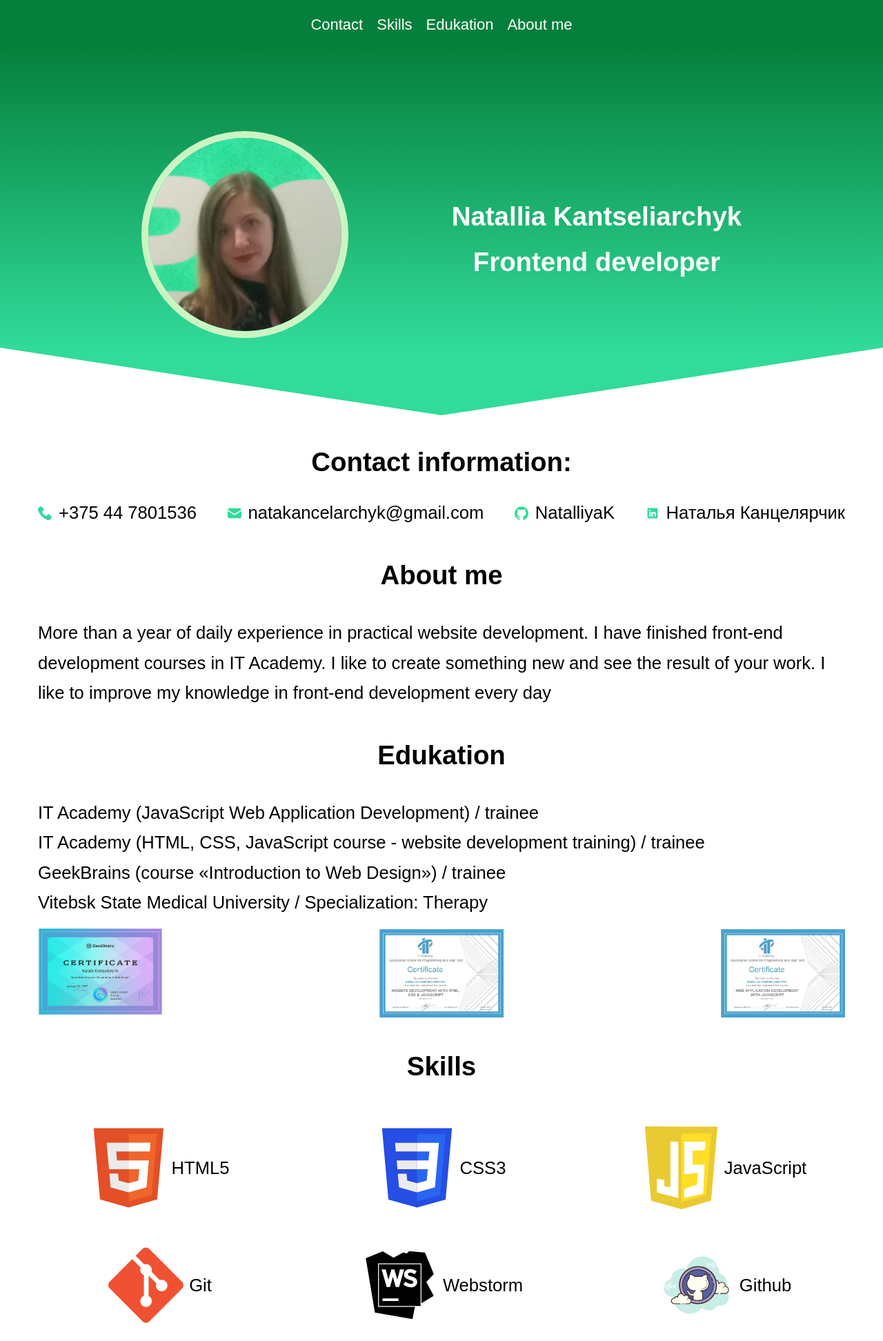
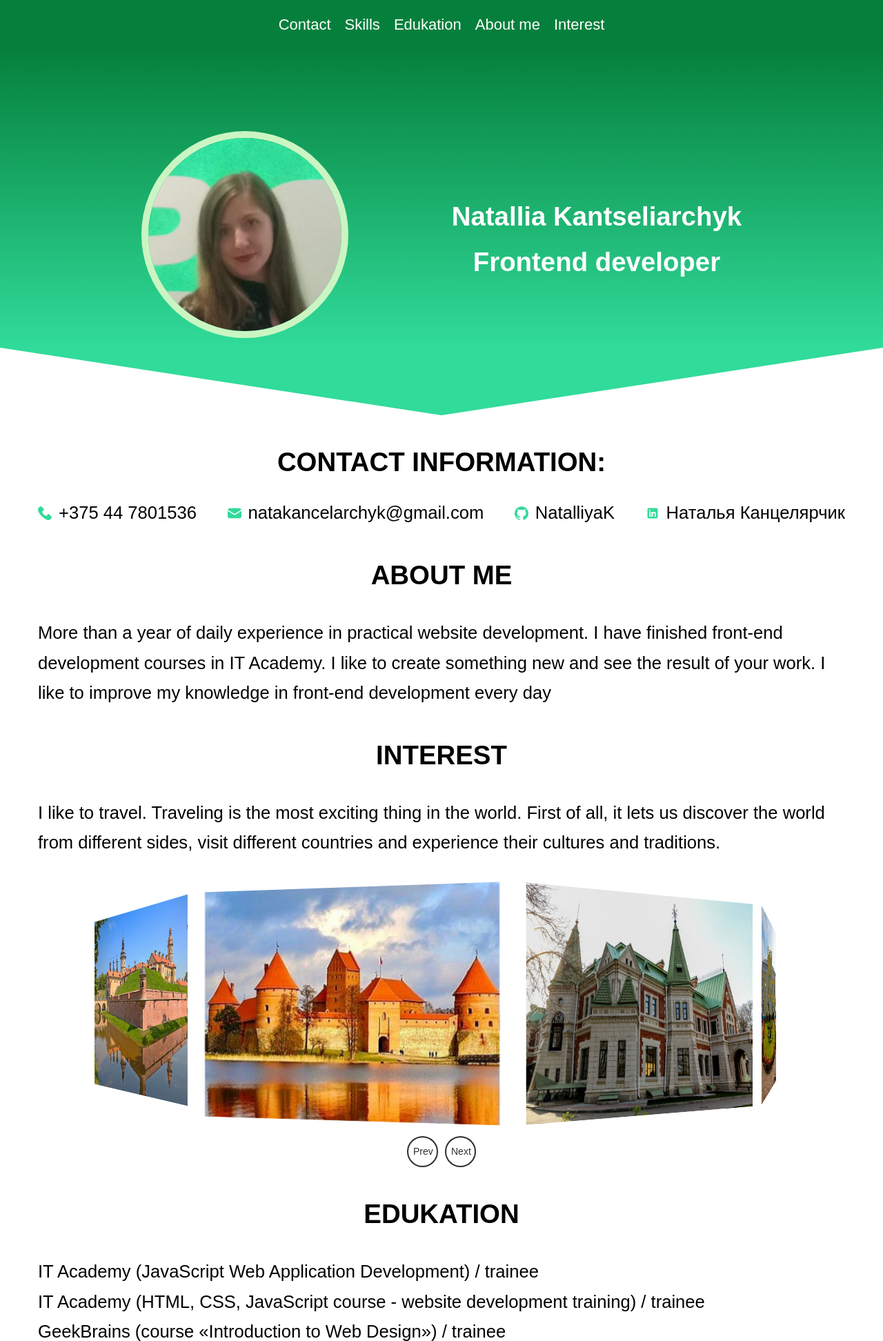
Before and after one commit to NatalliyaK/JS-From-Zero-To-Hero-2023, a plain HTML site: page index.html in a window 1280 px wide. Shown: the top 1944 px of the page at 69% size. Drawn offline with Linux system fonts and the light colour scheme.

Commit message:
add carousel

```diff
--- /dev/null
+++ b/css/carousel.css
@@ -0,0 +1,61 @@
+#carousel {
+    perspective: 1000px;
+    overflow: hidden;
+}
+
+#scene {
+    width: 42%;
+    margin: 40px auto 0 auto;
+    transform-style: preserve-3d;
+    transition: transform 0.5s;
+}
+
+.carousel_item {
+    height: 100%;
+    width: 100%;
+    box-sizing: border-box;
+    padding: 0 calc(var(--slide-separation) / 2);
+    backface-visibility: hidden;
+    object-position: center;
+    object-fit: cover;
+}
+
+
+.carousel_item:not(:first-of-type) {
+    position: absolute;
+    left: 0;
+    top: 0;
+}
+
+#carousel_btn {
+    width: 100px;
+    margin: 20px auto 0 auto;
+    -moz-user-select: none;
+    -ms-user-select: none;
+    user-select: none;
+}
+
+#carousel_btn .btn {
+    width: 45px;
+    height: 45px;
+    line-height: 40px;
+    padding-left: 7px;
+    box-sizing: border-box;
+    border-radius: 50%;
+    float: left;
+    border: 2px solid #2f2f2f;
+    color: #2f2f2f;
+    font-family: sans-serif;
+    font-size: 14px;
+    cursor: pointer;
+    transition: all 0.3s;
+}
+
+#carousel_btn .btn:hover {
+    color: #ffffff;
+    background-color: #2f2f2f;
+}
+
+#carousel_btn > div:first-child {
+    margin-right: 10px;
+}
--- a/css/style.css
+++ b/css/style.css
@@ -1,4 +1,5 @@
 @import "variables.css";
+@import "carousel.css";
 
 * {
     box-sizing: border-box;
@@ -121,6 +122,7 @@ html {
 
 .header {
     position: sticky;
+    z-index: 3;
     top: 0;
     background: var(--main-color);
     height: 58px;
@@ -175,7 +177,7 @@ html {
 .banner__title,
 .banner__subtitle {
     color: var(--text-color);
-}
+    }
 
 .banner__content {
     text-align: center;
@@ -191,6 +193,7 @@ html {
 
 .information__title {
     text-align: center;
+    text-transform: uppercase;
     padding: 20px 0 20px;
 }
 
@@ -218,6 +221,7 @@ html {
 .languages__title {
     padding: 35px 0 30px;
     text-align: center;
+    text-transform: uppercase;
 }
 
 .certificate {
--- a/css/variables.css
+++ b/css/variables.css
@@ -7,4 +7,5 @@
     --header-color: #31DB9AFF;
     --hover-item: #15ea44;
     --svg-color: #31db9a;
+    --slide-separation: 40px;
 }
--- a/index.html
+++ b/index.html
@@ -29,6 +29,9 @@
                 <li class="popup__link-item">
                     <a class="nav-list__item" href="#about">About me</a>
                 </li>
+                <li class="popup__link-item">
+                    <a class="nav-list__item" href="#about">Interest</a>
+                </li>
             </ul>
         </nav>
     </section>
@@ -39,6 +42,7 @@
         <li><a class="nav-list__item" href="#skills" role="navigation">Skills</a></li>
         <li><a class="nav-list__item" href="#edukation" role="navigation">Edukation</a></li>
         <li><a class="nav-list__item" href="#about" role="navigation">About me</a></li>
+        <li><a class="nav-list__item" href="#interest" role="navigation">Interest</a></li>
     </ul>
 </header>
 <main>
@@ -82,6 +86,30 @@
         <p class="about__text wrapper">More than a year of daily experience in practical website development.
             I have finished front-end development courses in IT Academy. I like to create something new and see the result of your work. I like to improve my knowledge in front-end development every day
         </p>
+    </section>
+    <section id="interest">
+        <h2 class="about__title">Interest</h2>
+        <p class="wrapper">I like to travel. Traveling is the most exciting thing in the world. First of all, it lets us discover the world from different sides, visit different countries and experience their cultures and traditions.
+            </p>
+        <div id="carousel" class="wrapper" data-auto="true">
+            <div id="scene">
+                <img class="carousel_item" src="images/nesvizhskij-zamok.jpg" alt="photo">
+                <img class="carousel_item" src="images/burg-von-trakai.jpg" alt="photo">
+                <img class="carousel_item" src="images/muzey.jpg" alt="photo">
+                <img class="carousel_item" src="images/castle.jpg" alt="photo">
+                <img class="carousel_item" src="images/mir.jpg" alt="photo">
+                <img class="carousel_item" src="images/palangaPotanicalPark.jpg" alt="photo">
+                <img class="carousel_item" src="images/Vilnius.jpg" alt="photo">
+                <img class="carousel_item" src="images/Riga.jpg" alt="photo">
+                <img class="carousel_item" src="images/globe.jpg" alt="photo">
+                <img class="carousel_item" src="images/3wiy.jpg" alt="photo">
+            </div>
+
+            <div id="carousel_btn">
+                <div class="btn prev">Prev</div>
+                <div class="btn next">Next</div>
+            </div>
+        </div>
     </section>
     <section id="edukation">
         <div class="wrapper">
--- a/index.js
+++ b/index.js
@@ -19,3 +19,70 @@ function changeBackground () {
         navHeader.classList.add('header--background');
     }
 }
+
+
+window.addEventListener('load', function() {
+    carouselRUN();
+}, false);
+
+function carouselRUN() {
+    var carousel = document.getElementById("carousel");
+    var scene = document.getElementById("scene");
+    var carousel_items_arrey = document.getElementsByClassName("carousel_item");
+    var carousel_btn = document.getElementById("carousel_btn");
+    var n = carousel_items_arrey.length;
+    var curr_carousel_items_arrey = 0;
+    var theta = Math.PI * 2 / n;
+    let interval = null;
+    var autoCarousel = carousel.dataset.auto;
+
+    setupCarousel(n, parseFloat(getComputedStyle(carousel_items_arrey[0]).width));
+    window.addEventListener('resize', function() {
+        clearInterval(interval);
+        setupCarousel(n, parseFloat(getComputedStyle(carousel_items_arrey[0]).width));
+    }, false);
+    setupNavigation();
+
+
+    function setupCarousel(n, width) {
+        let apothem = width / (2 * Math.tan(Math.PI / n));
+        scene.style.transformOrigin = `50% 50% ${- apothem}px`;
+
+        for (let i = 1; i < n; i++) {
+            carousel_items_arrey[i].style.transformOrigin = `50% 50% ${- apothem}px`;
+            carousel_items_arrey[i].style.transform = `rotateY(${i * theta}rad)`;
+        }
+
+        if (autoCarousel === "true") {
+            setCarouselInterval();
+        }
+    }
+
+
+
+    function setupNavigation() {
+        carousel_btn.addEventListener('click', function(e) {
+            e.stopPropagation();
+            let target = e.target;
+
+            if (target.classList.contains('next')) {
+                curr_carousel_items_arrey++;
+            } else if (target.classList.contains('prev')) {
+                curr_carousel_items_arrey--;
+            }
+            clearInterval(interval);
+            scene.style.transform = `rotateY(${curr_carousel_items_arrey * -theta}rad)`;
+
+            if (autoCarousel === "true") {
+                setCarouselInterval();
+            }
+        }, true);
+    }
+
+    function setCarouselInterval() {
+        interval = setInterval(function() {
+            curr_carousel_items_arrey++;
+            scene.style.transform = `rotateY(${(curr_carousel_items_arrey) * -theta}rad)`;
+        }, 3000);
+    }
+}
```
Also changed, not shown: images/3wiy.jpg (added), images/Riga.jpg (added), images/Vilnius.jpg (added), images/burg-von-trakai.jpg (added), images/castle.jpg (added), images/globe.jpg (added), images/mir.jpg (added), images/muzey.jpg (added), images/nesvizhskij-zamok.jpg (added), images/palangaPotanicalPark.jpg (added), images/redbuild.jpg (added).
